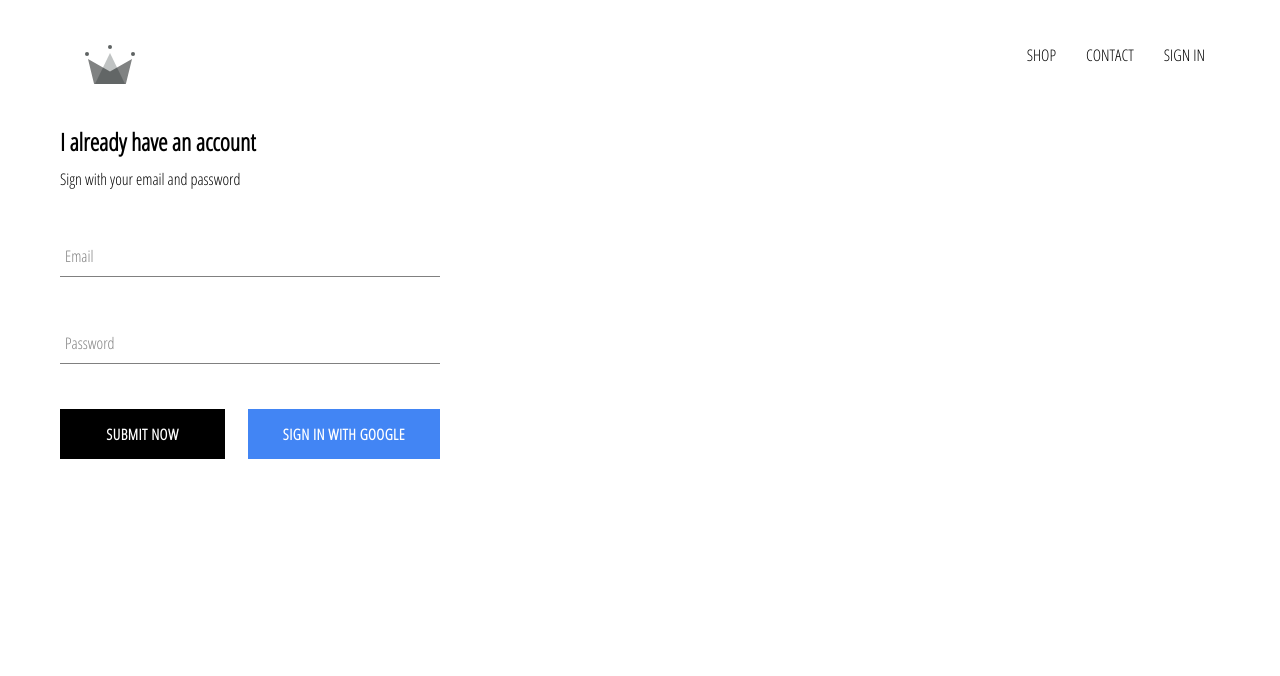
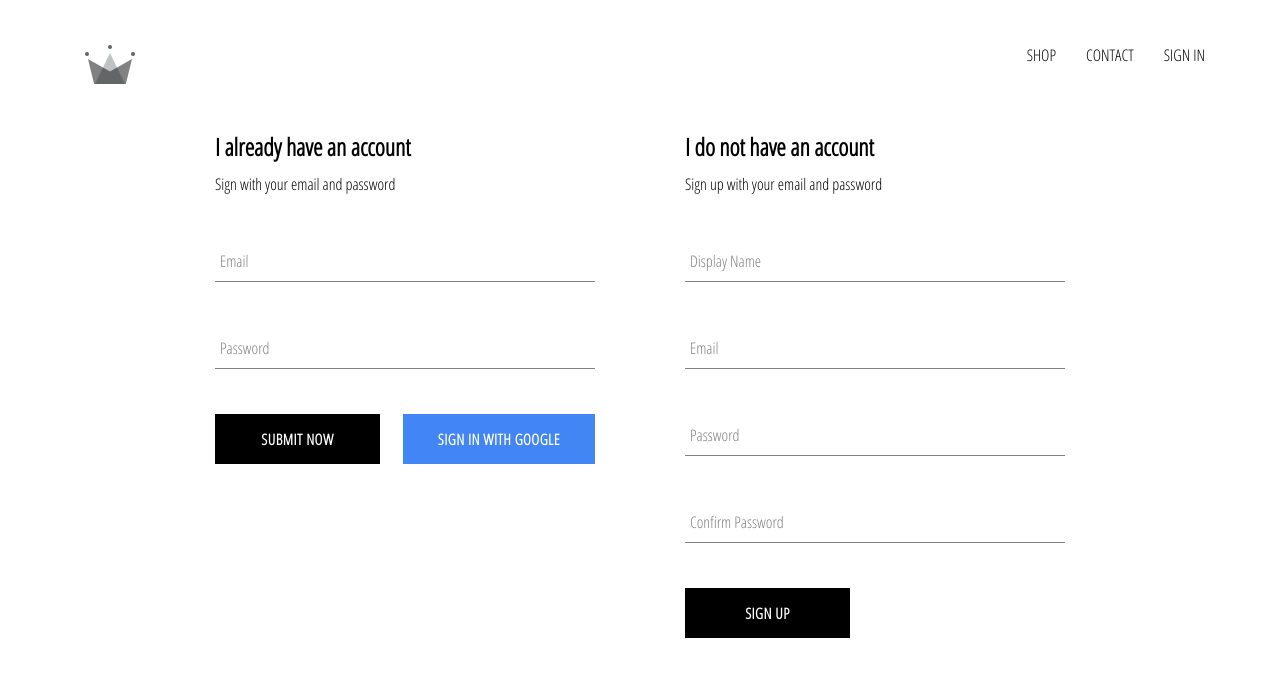
Before and after one commit to bhaveshdaswani93/crwn-clothing, a React (Create React App) app: page /sign-in in a window 1280 px wide. Shown: the top 676 px of the page. Built offline with nearby package versions, Linux system fonts and the light colour scheme; no server answers.

Commit message:
Added firebase signup functionality

```diff
--- a/src/App.js
+++ b/src/App.js
@@ -17,10 +17,26 @@
   const [appAuth,setAppAuth] = useState(null);
 
   useEffect(()=>{
-  let unsubscribeFromAuth = auth.onAuthStateChanged(user=>{
-      setAppAuth(user);
-      createUserProfileDocument(user)
-      console.log(user);
+
+  let unsubscribeFromAuth = auth.onAuthStateChanged(authUser=>{
+      // setAppAuth(user);
+      if(authUser) {
+        createUserProfileDocument(authUser)
+        .then(userRef=>{
+          userRef.onSnapshot(snapshot=>{
+            setAppAuth({
+              id: snapshot.id,
+              ...snapshot.data()
+            })
+          })
+        })
+
+
+      } else {
+        setAppAuth(authUser);
+      }
+
+      // console.log(user);
     });
 
     return unsubscribeFromAuth;
--- /dev/null
+++ b/src/components/sign-up/sign-up.component.jsx
@@ -0,0 +1,95 @@
+import React,{useState} from 'react'
+
+import './sign-up.styles.scss'
+import CustomButton from '../custom-button/custom-button.component';
+import FormInput from '../form-input/form-input.component';
+import { auth,createUserProfileDocument } from '../../firebase/firebase.utils'
+
+const SignUp = () => {
+    const [formInput,setFormInput] = useState({
+        displayName:'',
+        email:"",
+        password:"",
+        confirmPassword:""
+    });
+
+    const handleSubmit = async e => {
+        e.preventDefault();
+
+        let {displayName,email,password,confirmPassword} = formInput;
+
+        if(password !== confirmPassword) {
+            alert('Password and confirm password do not match.');
+            return;
+        }
+
+        try {
+            const {user} = await auth.createUserWithEmailAndPassword(email,password);
+            await createUserProfileDocument(user,{displayName});
+            setFormInput({
+                displayName:'',
+                email:"",
+                password:"",
+                confirmPassword:""
+            })
+        } catch(error) {
+            console.error(error);
+        }
+
+    }
+
+    const handleChange = e => {
+        setFormInput(oldInputs=>{
+            let {name,value} = e.target
+            let newInput = {...oldInputs};
+            newInput[name]=value;
+            return newInput;
+          })
+    }
+
+    let {displayName,email,password,confirmPassword} = formInput;
+
+    return (
+        <div className='sign-up'>
+            <h2 className='title'>I do not have an account</h2>
+            <span>Sign up with your email and password</span>
+            <form onSubmit={handleSubmit} className='sign-up-form'>
+                <FormInput
+                    type='text'
+                    name='displayName'
+                    label='Display Name'
+                    handleChange={handleChange}
+                    required
+                    value={displayName}
+                />
+                <FormInput
+                    type='email'
+                    name='email'
+                    label='Email'
+                    handleChange={handleChange}
+                    required
+                    value={email}
+                />
+                <FormInput
+                    type='password'
+                    name='password'
+                    label='Password'
+                    handleChange={handleChange}
+                    required
+                    value={password}
+                />
+                <FormInput
+                    type='password'
+                    name='confirmPassword'
+                    label='Confirm Password'
+                    handleChange={handleChange}
+                    required
+                    value={confirmPassword}
+                />
+                <CustomButton> SIGN UP </CustomButton>
+            </form>
+        </div>
+    );
+}
+
+export default SignUp;
--- /dev/null
+++ b/src/components/sign-up/sign-up.styles.scss
@@ -0,0 +1,8 @@
+.sign-up {
+    width: 380px;
+    display: flex;
+    flex-direction: column;
+    .title {
+        margin: 10px 0;
+    }
+}
--- a/src/pages/sign-in-and-sign-up/sign-in-and-sign-up.component.jsx
+++ b/src/pages/sign-in-and-sign-up/sign-in-and-sign-up.component.jsx
@@ -2,11 +2,13 @@
 
 import './sign-in-and-sign-up.styles.scss'
 import SignIn from '../../components/sign-in/sign-in.component';
+import SignUp from '../../components/sign-up/sign-up.component';
 
 
 const SignInAndSignUpPage = props => (
-    <div>
+    <div className='sign-in-and-sign-up'>
         <SignIn />
+        <SignUp />
     </div>
 )
 
--- a/src/pages/sign-in-and-sign-up/sign-in-and-sign-up.styles.scss
+++ b/src/pages/sign-in-and-sign-up/sign-in-and-sign-up.styles.scss
@@ -0,0 +1,6 @@
+.sign-in-and-sign-up {
+    display: flex;
+    justify-content: space-between;
+    width: 850px;
+    margin: 30px auto;
+}
```
